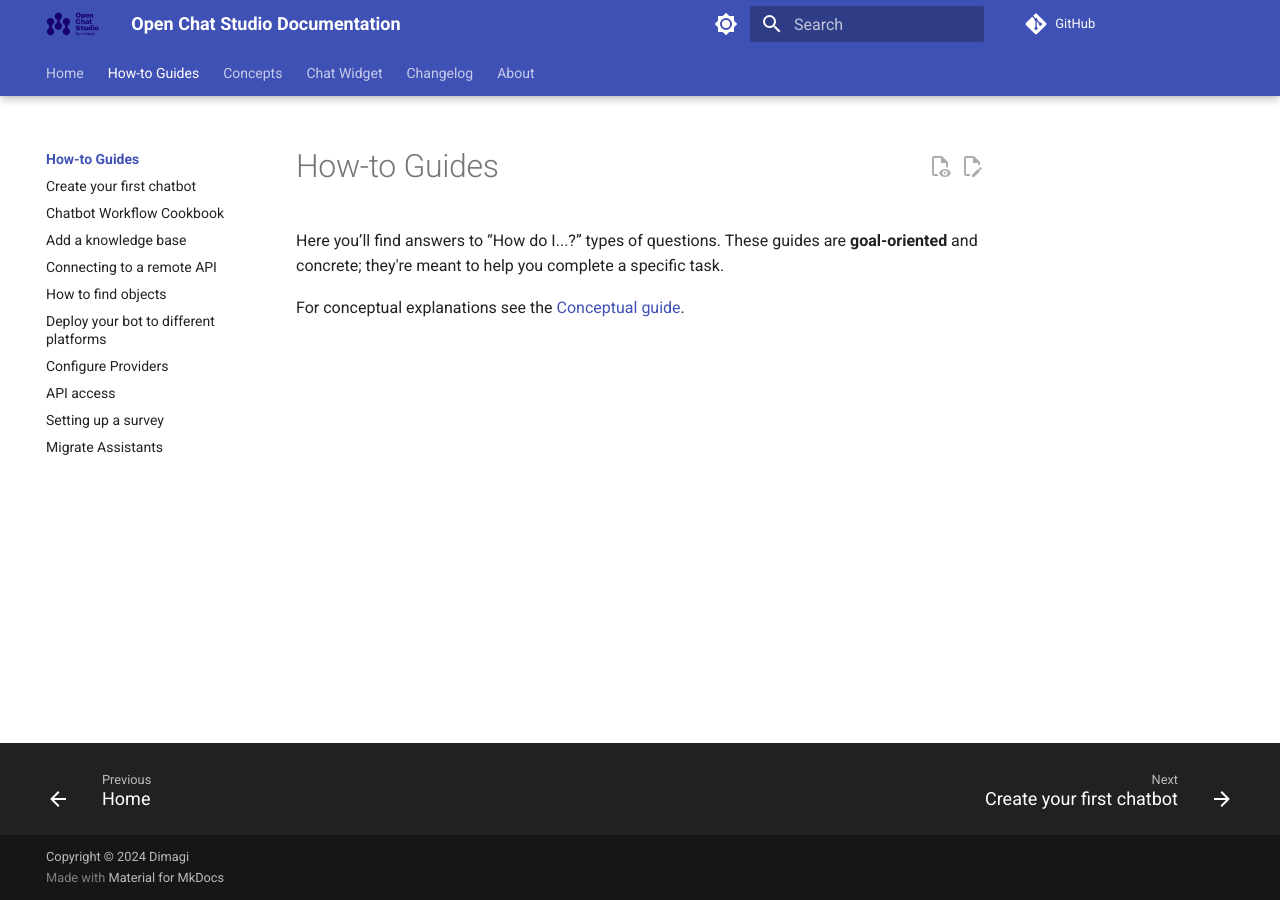
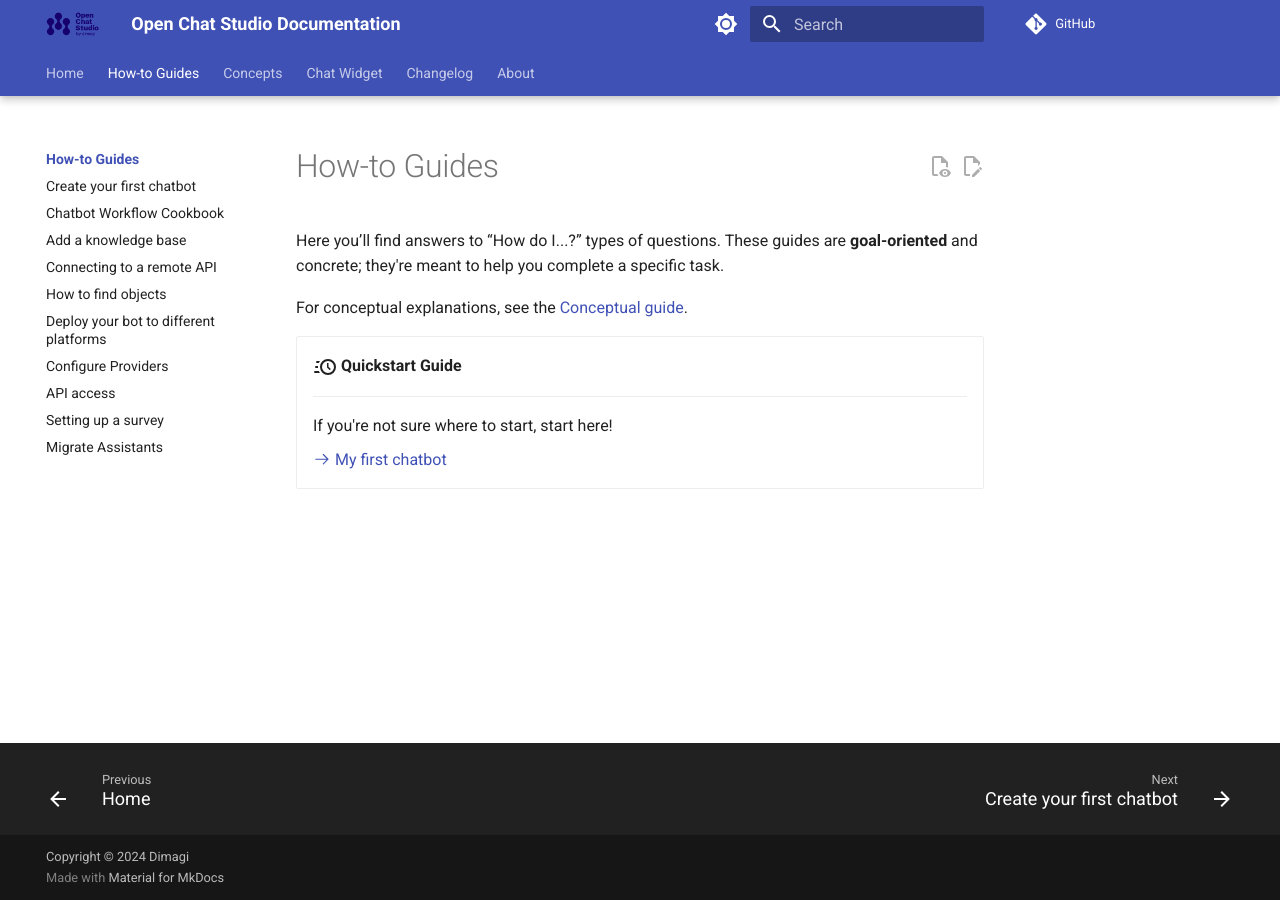
Before and after one commit to dimagi/open-chat-studio-docs, an MkDocs documentation site: the page built from docs/how-to/index.md, in a window 1280 px wide. Built offline with MkDocs 1.6.1 and Material for MkDocs 9.7.7, drawn with Linux system fonts in a browser that asks for light colours; a script that is not in the unit is left out; comment, search, counter and statistics services are not loaded.

Commit message:
add quick links

```diff
--- a/docs/how-to/index.md
+++ b/docs/how-to/index.md
@@ -8,4 +8,16 @@
 Here you’ll find answers to “How do I...?” types of questions. These guides are **goal-oriented** and concrete; they're
 meant to help you complete a specific task.
 
-For conceptual explanations see the [Conceptual guide](../concepts/index.md).
+For conceptual explanations, see the [Conceptual guide](../concepts/index.md).
+
+<div class="grid cards" markdown>
+
+-   :material-clock-fast:{ .lg .middle } __Quickstart Guide__
+
+    ---
+
+    If you're not sure where to start, start here!
+
+    [:octicons-arrow-right-24: My first chatbot](first_chatbot.md)
+
+</div>
```
Also changed, not shown: docs/index.md (+10 -0 lines).
